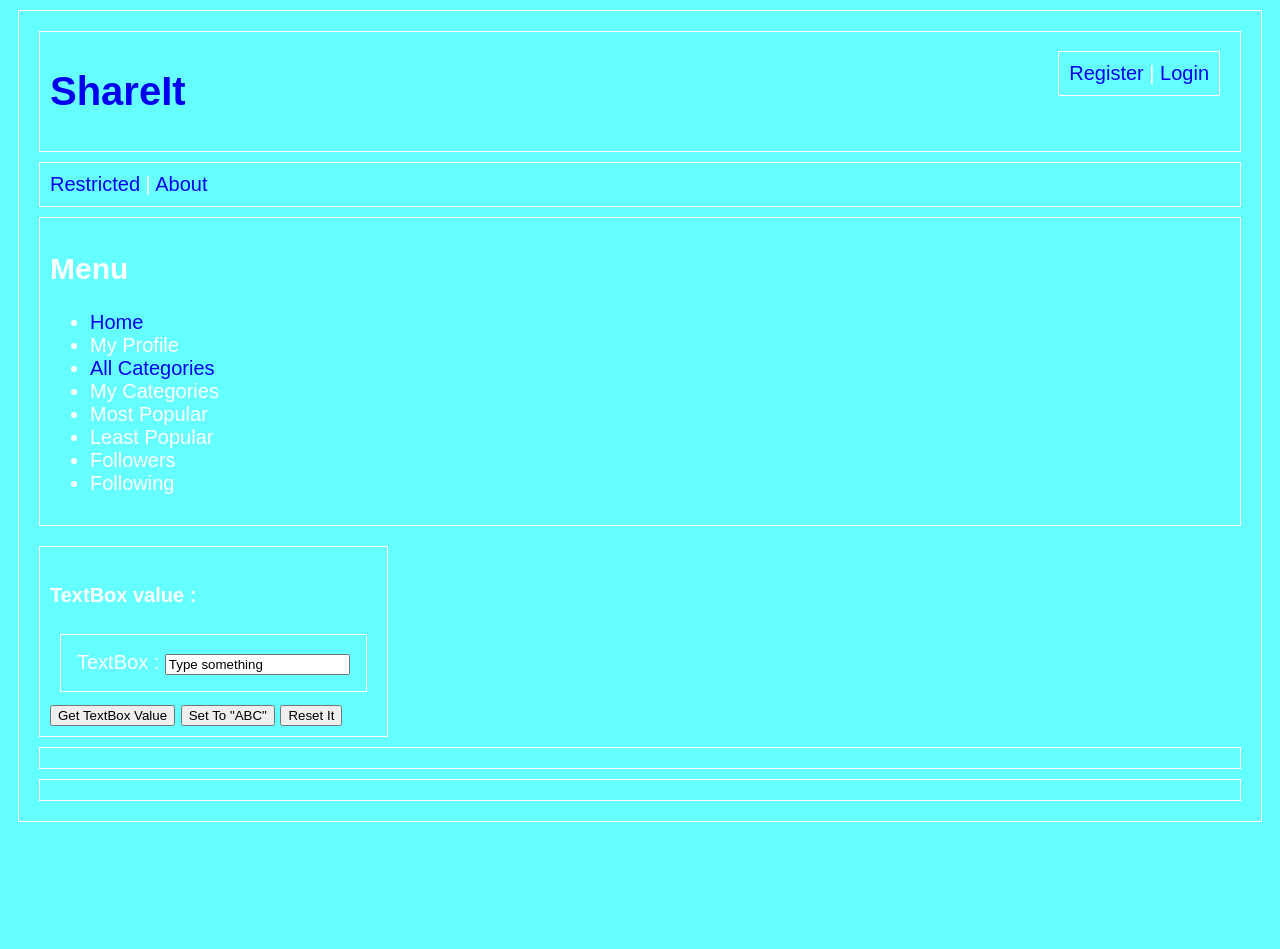
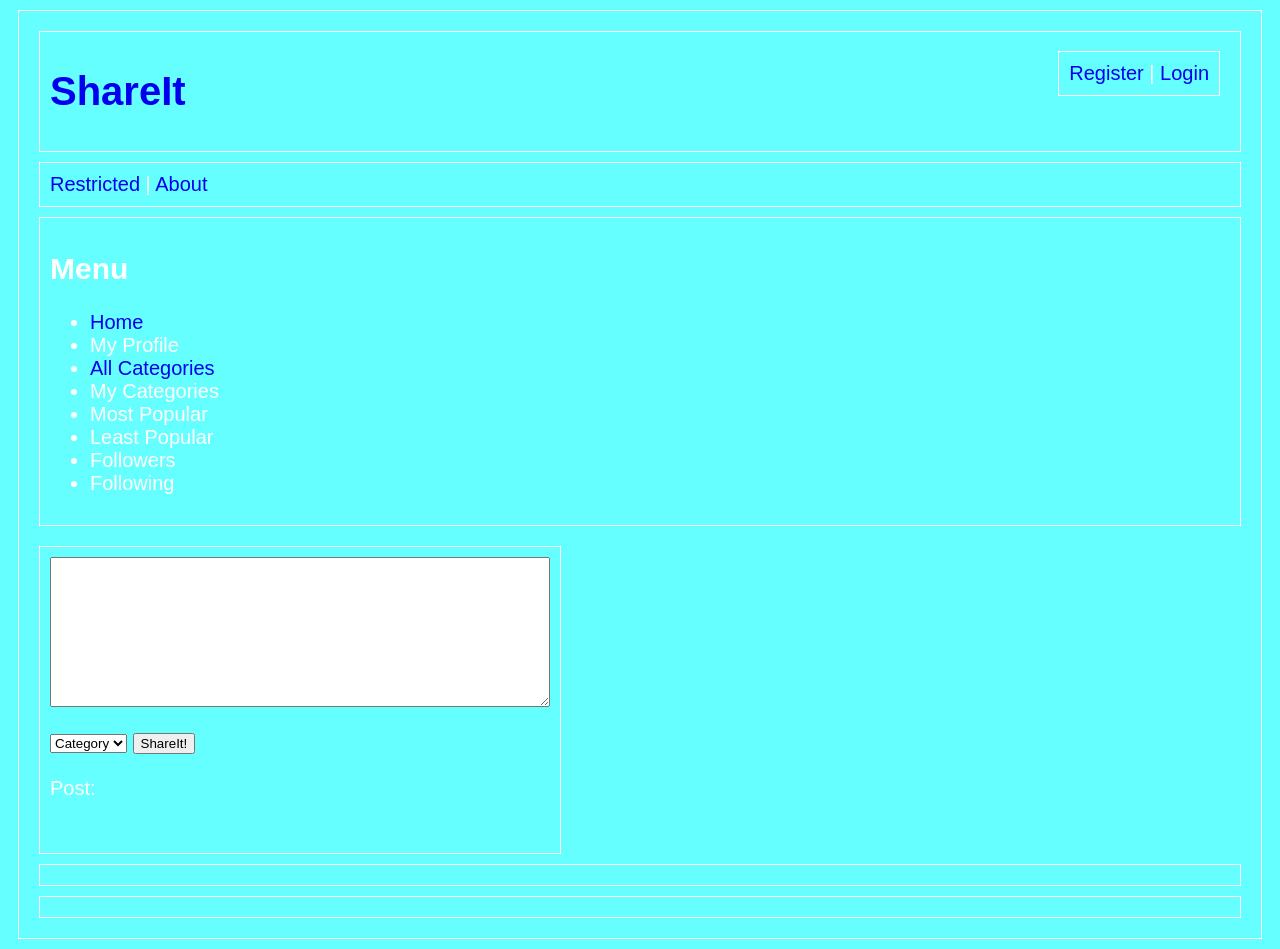
Before and after one commit to Snikket/shareit, a Django app: template shareit_project/templates/shareit/home.html in a window 1280 px wide. Before the commit the page ends 822 px from the top, so only its background shows below. Run offline with Django 3.2, Linux system fonts and the light colour scheme; the template is opened without the code that fills it: most values are stand-ins (such as "Sample title", 1, 10 or a date in 2020); parts of the project's set-up code (start-up, migrations or seed data) failed here and were passed over; some libraries are stand-ins or nearby versions.

Commit message:
played about with jquery - got a textbox and button to print out contents and a dropdown box for categories(not filled yet)

```diff
--- a/shareit_project/templates/shareit/home.html
+++ b/shareit_project/templates/shareit/home.html
@@ -1,4 +1,3 @@
-<!DOCTYPE html>
 <HTML>
 <HEADER><TITLE>ShareIt!</TITLE></HEADER>
 
@@ -6,14 +5,6 @@
 <script src="http://code.jquery.com/jquery-1.9.1.min.js"></script>
 <script src="http://code.jquery.com/jquery-migrate-1.1.1.min.js"></script>
 <script src="//ajax.googleapis.com/ajax/libs/jquery/1.8.3/jquery.min.js"></script>
-
-<script>
-$(document).ready(function(){
-  $("button").click(function(){
-    $('#post').html($('input:textbox').val());
-  });
-});
-</script>
 </head>
 
 <BODY>
@@ -36,44 +27,38 @@ $(document).ready(function(){
 
 {% block content %}
 
-<script type="text/javascript" src="jquery-1.3.2.min.js"></script>
+<!-- This is the code for the text box for users to share their posts -->
 
-</head>
+<script src="http://code.jquery.com/jquery-latest.js"></script>
+<script type="text/javascript">
+$(document).ready(function() {
+    $("#b1").click(function(){
+        var value = $("#t1").val();
+        $("#post").html(value);
+        return false;
+    });
+    $("#t1").animate({"height": "150px", "width": "500px"}, "fast" );
+});
+function changeFocus(id){
+    var v = "#" + id;
+    $(v).focus();
+}
+</script>
+ <form id="myForm" method="post" action="">
+    <textarea id="t1" type="text" value="This is a TextBox"></textarea>
+    <br/><br/>
+<!-- drop down menu for categories-->
+    <select id="cat">
+	<option value="None">Category</option>
+	<option value={{ cat.name }}</option>
+   </select>
+    <input id="b1" type="button" value="ShareIt!"/>
+    <br/><br/>
+    <label>Post: </label><lable id="post"></lable>
+    <br/><br/>
+ </form>
 
-<body>
 
-<h4>TextBox value : <label id="msg"></label></h4>
-
-<div style="padding:16px;">
-	TextBox : <input type="textbox" value="Type something"></input>
-</div>
-
-<button id="Get">Get TextBox Value</button>
-<button id="Set">Set To "ABC"</button>
-<button id="Reset">Reset It</button>
-
-<script type="text/javascript">
-    $("button:#Get").click(function () {
-
-	$('#msg').html($('input:textbox').val());
-
-    });
-
-    $("button:#Reset").click(function () {
-
-	$('#msg').html("");
-	$('input:textbox').val("");
-
-    });
-
-    $("button:#Set").click(function () {
-
-	$('input:textbox').val("ABC");
-	$('#msg').html($('input:textbox').val());
-
-    });
-
-</script>
 
 {% endblock %}
 
```
Also changed, not shown: 1 other file.
